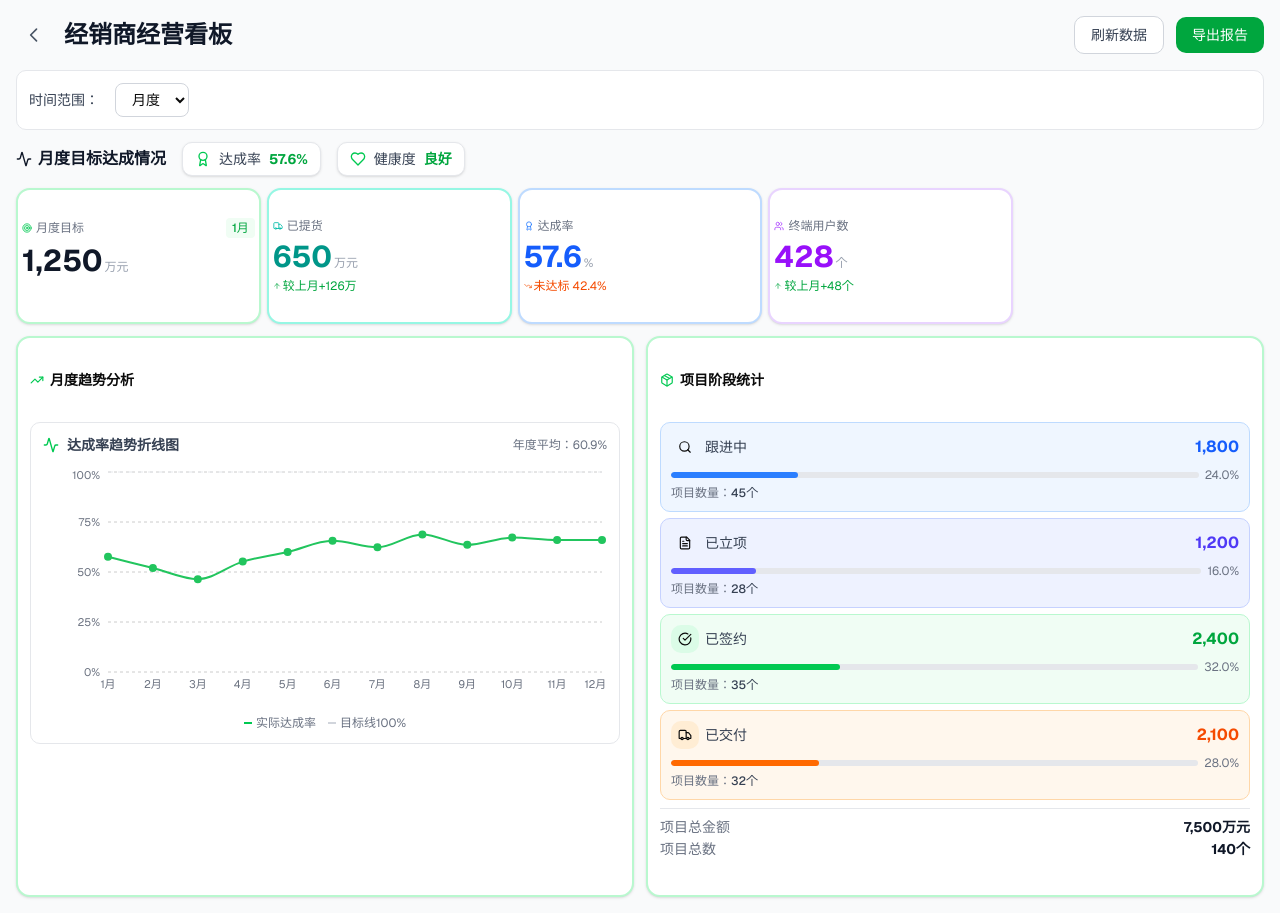
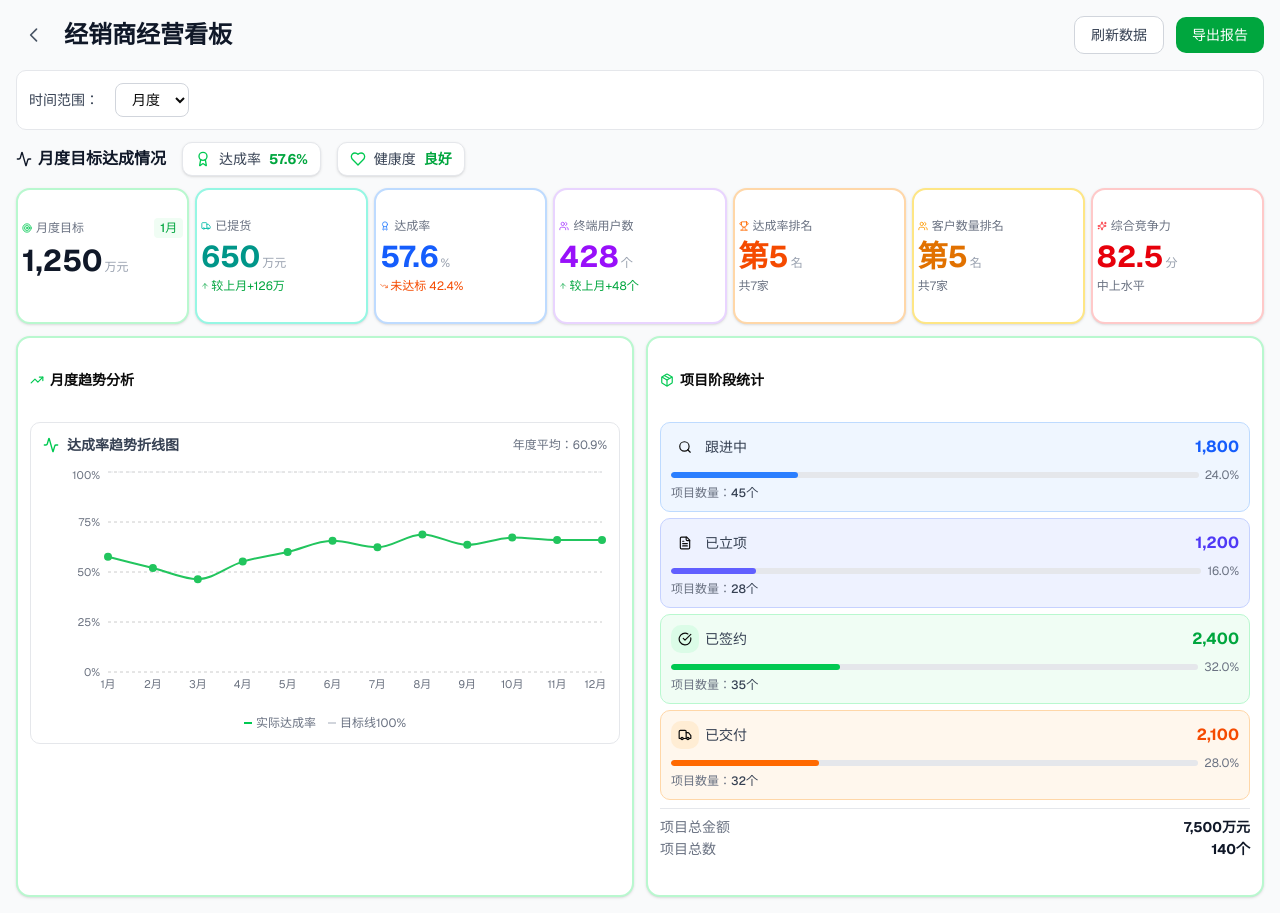
Before and after one commit to navylee1990/coze_jsc, a Next.js app: page /dealer in a window 1280 px wide. Built offline with nearby package versions, Linux system fonts and the light colour scheme.

Commit message:
feat: 经销商经营看板新增达成率排名、客户数量排名和综合竞争力指标

```diff
--- a/src/app/dealer/page.tsx
+++ b/src/app/dealer/page.tsx
@@ -1,7 +1,7 @@
 'use client';
 
 import { useState } from 'react';
-import { ArrowUp, ArrowDown, TrendingUp, Activity, Target, Heart, Shield, Users, DollarSign, PieChart, Package, Award, Sparkles, TrendingDown, Search, FileText, CheckCircle, Truck } from 'lucide-react';
+import { ArrowUp, ArrowDown, TrendingUp, Activity, Target, Heart, Shield, Users, DollarSign, PieChart, Package, Award, Sparkles, TrendingDown, Search, FileText, CheckCircle, Truck, Trophy } from 'lucide-react';
 import { Card, CardContent, CardHeader, CardTitle } from '@/components/ui/card';
 import Link from 'next/link';
 import { BarChart, Bar, XAxis, YAxis, CartesianGrid, Tooltip, Legend, ResponsiveContainer, LineChart, Line } from 'recharts';
@@ -17,6 +17,9 @@ const timeRangeData = {
     projectReserveAmount: 320,
     currentMonthActual: 720,
     peerAvgToMonth: 650,
+    achievementRateRanking: 5,
+    customerCountRanking: 5,
+    comprehensiveCompetitiveness: 82.5,
   },
   quarter: {
     target: 3750,
@@ -27,6 +30,9 @@ const timeRangeData = {
     projectReserveAmount: 960,
     currentMonthActual: 825,
     peerAvgToMonth: 780,
+    achievementRateRanking: 5,
+    customerCountRanking: 5,
+    comprehensiveCompetitiveness: 82.5,
   },
   year: {
     target: 15000,
@@ -37,6 +43,9 @@ const timeRangeData = {
     projectReserveAmount: 3200,
     currentMonthActual: 825,
     peerAvgToMonth: 780,
+    achievementRateRanking: 5,
+    customerCountRanking: 5,
+    comprehensiveCompetitiveness: 82.5,
   },
 };
 
@@ -183,7 +192,7 @@ export default function DealerDashboard() {
           </div>
 
           {/* KPI卡片 */}
-          <div className="grid grid-cols-2 sm:grid-cols-3 lg:grid-cols-5 gap-1.5">
+          <div className="grid grid-cols-2 sm:grid-cols-3 lg:grid-cols-7 gap-1.5">
             {/* 目标金额 */}
             <Card className="bg-white border-2 border-green-200">
               <CardContent className="p-1">
@@ -253,6 +262,57 @@ export default function DealerDashboard() {
                 <div className="flex items-center gap-0.5 text-xs text-green-600 mt-0.5">
                   <ArrowUp className="w-2 h-2" />
                   <span>较上月+48个</span>
+                </div>
+              </CardContent>
+            </Card>
+
+            {/* 达成率排名 */}
+            <Card className="bg-white border-2 border-orange-200">
+              <CardContent className="p-1">
+                <div className="flex items-center gap-1 text-xs font-medium text-gray-500">
+                  <Trophy className="w-2.5 h-2.5 text-orange-500" />
+                  <span>达成率排名</span>
+                </div>
+                <div className="mt-1 flex items-baseline gap-0.5">
+                  <span className="text-3xl font-bold text-orange-600 leading-tight">第{currentRangeData.achievementRateRanking}</span>
+                  <span className="text-xs text-gray-400">名</span>
+                </div>
+                <div className="flex items-center gap-0.5 text-xs text-gray-500 mt-0.5">
+                  <span>共7家</span>
+                </div>
+              </CardContent>
+            </Card>
+
+            {/* 客户数量排名 */}
+            <Card className="bg-white border-2 border-amber-200">
+              <CardContent className="p-1">
+                <div className="flex items-center gap-1 text-xs font-medium text-gray-500">
+                  <Users className="w-2.5 h-2.5 text-amber-500" />
+                  <span>客户数量排名</span>
+                </div>
+                <div className="mt-1 flex items-baseline gap-0.5">
+                  <span className="text-3xl font-bold text-amber-600 leading-tight">第{currentRangeData.customerCountRanking}</span>
+                  <span className="text-xs text-gray-400">名</span>
+                </div>
+                <div className="flex items-center gap-0.5 text-xs text-gray-500 mt-0.5">
+                  <span>共7家</span>
+                </div>
+              </CardContent>
+            </Card>
+
+            {/* 综合竞争力 */}
+            <Card className="bg-white border-2 border-red-200">
+              <CardContent className="p-1">
+                <div className="flex items-center gap-1 text-xs font-medium text-gray-500">
+                  <Sparkles className="w-2.5 h-2.5 text-red-500" />
+                  <span>综合竞争力</span>
+                </div>
+                <div className="mt-1 flex items-baseline gap-0.5">
+                  <span className="text-3xl font-bold text-red-600 leading-tight">{currentRangeData.comprehensiveCompetitiveness.toFixed(1)}</span>
+                  <span className="text-xs text-gray-400">分</span>
+                </div>
+                <div className="flex items-center gap-0.5 text-xs text-gray-500 mt-0.5">
+                  <span>中上水平</span>
                 </div>
               </CardContent>
             </Card>
```
